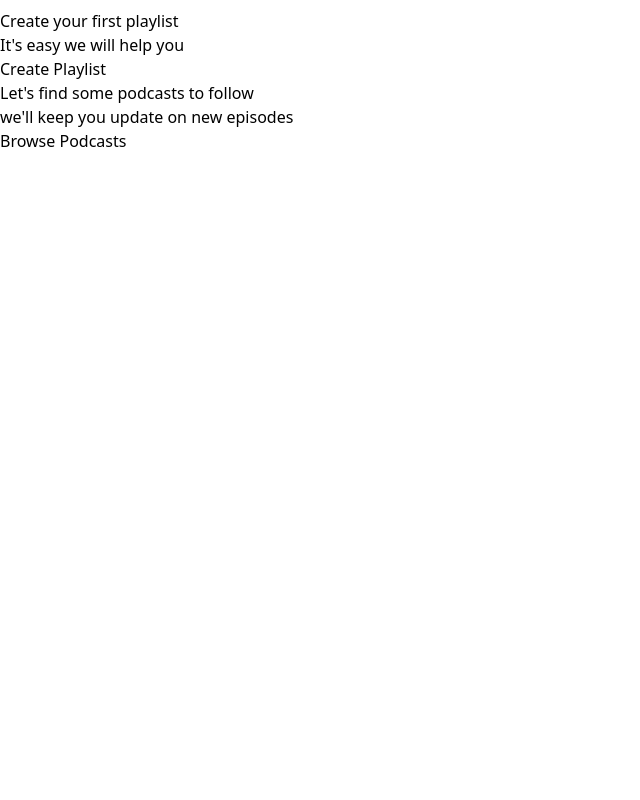
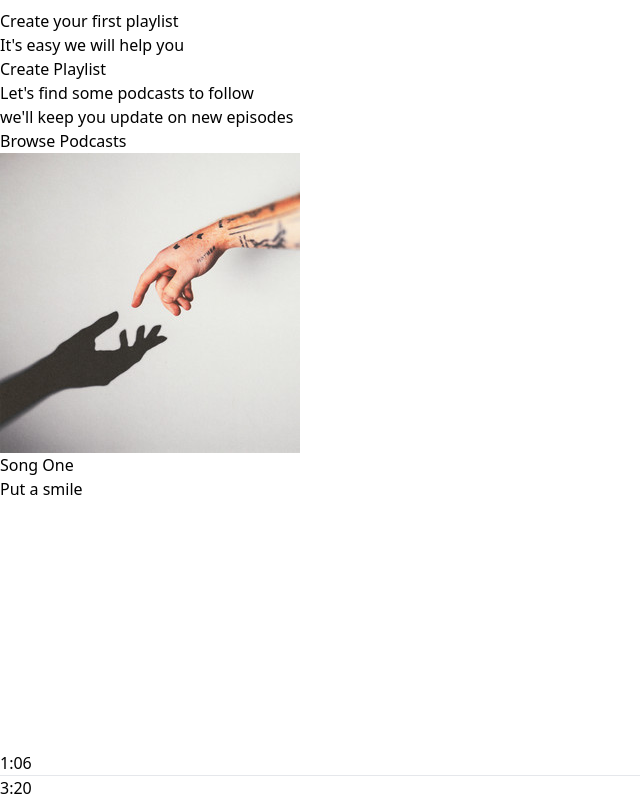
Before and after one commit to fawzisilver/spotify-clone-react, a React (Vite) app: page / in a window 1280 px wide. Shown: the part 313-1113 px from the top of the page, without its empty margins (0-640 px from the left). Before the commit the page ends 800 px from the top, so only its background shows below. Built offline with nearby package versions, Linux system fonts and the light colour scheme.

Commit message:
adding small features to Player

```diff
--- a/src/App.jsx
+++ b/src/App.jsx
@@ -3,6 +3,7 @@
 //rfce
 import React from 'react'
 import Sidebar from './components/Sidebar.jsx'
+import Player from './components/Player.jsx'
 
 const App = () => {
   return (
@@ -10,6 +11,7 @@
       <div className='h-[90%] flex'>
         <Sidebar />
       </div>
+      <Player />
     </div>
   )
 }
--- a/src/components/Player.jsx
+++ b/src/components/Player.jsx
@@ -1,8 +1,33 @@
 import React from 'react'
+import { assets, songsData } from '../assets/assets.js'
 
 const Player = () => {
   return (
-    <div>Player</div>
+    <div className='h-[10%] bg-black flex justify-between items-center text-white px-4'>
+        <div className='hidden lg:flex items-center gap-4'>
+            <img className='w-12' src={songsData[0].image} alt='' />
+            <div>
+                <p>{songsData[0].name}</p>
+                <p>{songsData[0].desc.slice(0,12)}</p>
+            </div>
+        </div>
+            <div className='flex flex-col items-center gap-1 m-auto'>
+                <div className='flex gap-4'>
+                    <img className='w-4 cursor-pointer' src={assets.shuffle_icon} alt='' />
+                    <img className='w-4 cursor-pointer' src={assets.prev_icon} alt='' />
+                    <img className='w-4 cursor-pointer' src={assets.play_icon} alt=''/>
+                    <img className='w-4 cursor-pointer' src={assets.next_icon} alt=''/>
+                    <img className='w-4 cursor-pointer' src={assets.loop_icon} alt=''/>
+                </div>
+                <div className='flex items-center gap-5'>
+                    <p>1:06</p>
+                    <div className='w-[60vw] max-w-[500px] bg-gray-300 rounded-full cursor-pointer'>
+                        <hr className='h-1 border-none w-4 bg-green-800  rounded-full'/>
+                    </div>
+                    <p>3:20</p>
+                </div>
+            </div>
+    </div>
   )
 }
 
```
